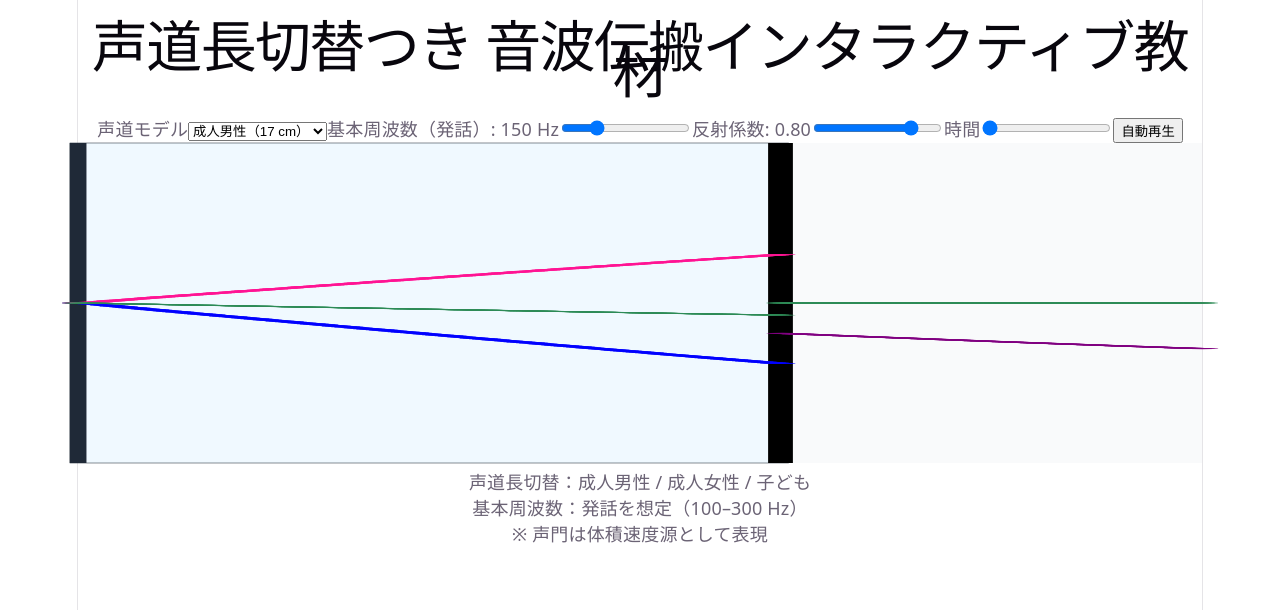
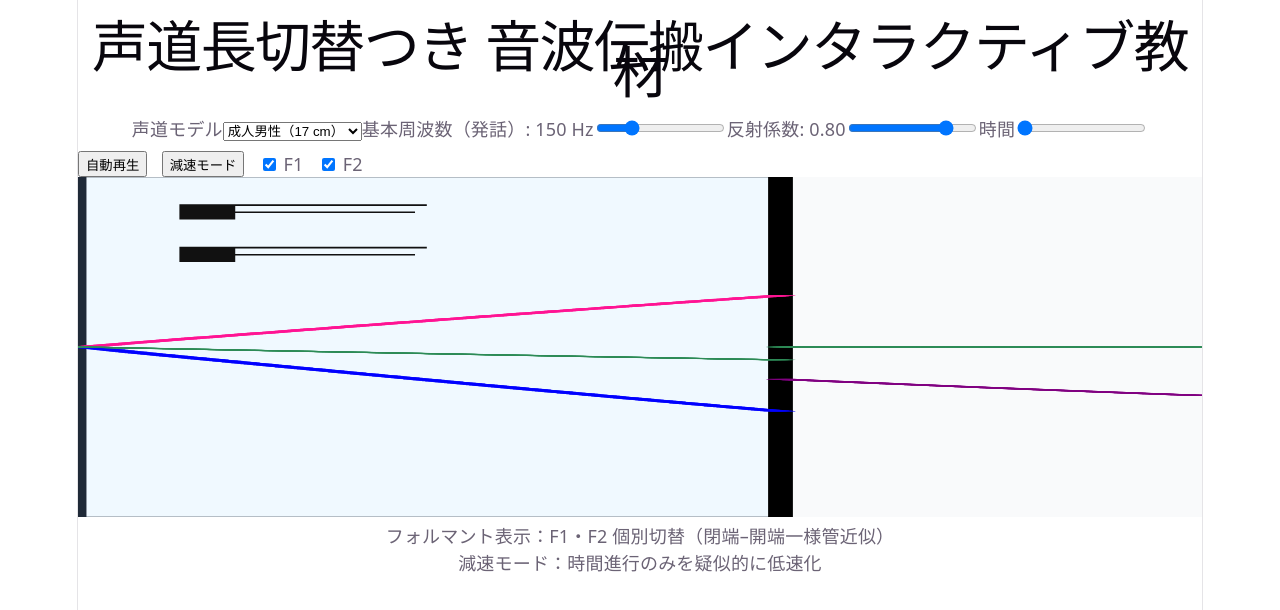
Before and after one commit to gengo22study-web/vocal-tract-wave, a React (Vite) app: page / in a window 1280 px wide. Shown: the top 610 px of the page. Built offline with nearby package versions, Linux system fonts and the light colour scheme.

Commit message:
add individual toggle for F1 and F2 formant display

```diff
--- a/src/App.jsx
+++ b/src/App.jsx
@@ -15,31 +15,35 @@ export default function App() {
   const [tract, setTract] = useState("male");
   const L = TRACT_PRESETS[tract].L;
 
-  const [freq, setFreq] = useState(150); // 発話基本周波数
+  const [freq, setFreq] = useState(150); // 基本周波数（発話）
   const [reflection, setReflection] = useState(0.8);
   const [time, setTime] = useState(0);
   const [playing, setPlaying] = useState(false);
+  const [slow, setSlow] = useState(false); // 疑似減速モード
+
+  // フォルマント表示切替（F1, F2）
+  const [showF1, setShowF1] = useState(true);
+  const [showF2, setShowF2] = useState(true);
+
 
   const omega = 2 * Math.PI * freq;
   const k = omega / c;
 
-  // === 自動再生（時間進行） ===
+  // === 疑似減速付き自動再生 ===
   useEffect(() => {
     if (!playing) return;
+    const dt = slow ? 0.0001 : 0.0005;
     const id = setInterval(() => {
-      setTime(t => (t + 0.0005) % 0.02);
+      setTime(t => (t + dt) % 0.02);
     }, 30);
     return () => clearInterval(id);
-  }, [playing]);
+  }, [playing, slow]);
 
-  // === 空間設定（声道 + 口外余裕） ===
+  // === 空間設定 ===
   const X_MAX = 1.6 * L;
   const x = Array.from({ length: 360 }, (_, i) => (i / 359) * X_MAX);
 
-  /*
-    声門は体積速度源として扱うため、
-    x=0 近傍の音圧振幅をテーパで抑制
-  */
+  // 声門は体積速度源 → 音圧をテーパ表示
   const sourceTaper = xi => 1 - Math.exp(-xi / (0.02 * L));
 
   const incidentRaw = x.map(xi =>
@@ -50,9 +54,7 @@ export default function App() {
   );
 
   const totalRaw = x.map((_, i) => (incidentRaw[i] ?? 0) + (reflectedRaw[i] ?? 0));
-  const transmittedRaw = x.map(xi =>
-    xi > L ? 0.5 * Math.sin(omega * time - k * xi) : null
-  );
+  const transmittedRaw = x.map(xi => xi > L ? 0.5 * Math.sin(omega * time - k * xi) : null);
 
   // === 正規化 ===
   const maxAmp = Math.max(
@@ -66,111 +68,73 @@ export default function App() {
   const total = totalRaw.map(norm);
   const transmitted = transmittedRaw.map(norm);
 
+  // === フォルマント（閉端–開端・一様管近似） ===
+  const F1 = (1 * c) / (4 * L);
+  const F2 = (3 * c) / (4 * L);
   return (
     <div className="container">
       <h1>声道長切替つき 音波伝搬インタラクティブ教材</h1>
 
       <div className="card">
-        {/* 声道長切替 */}
         <label>声道モデル</label>
         <select value={tract} onChange={e => setTract(e.target.value)}>
           {Object.entries(TRACT_PRESETS).map(([key, v]) => (
-            <option key={key} value={key}>
-              {v.label}（{Math.round(v.L * 100)} cm）
-            </option>
+            <option key={key} value={key}>{v.label}（{Math.round(v.L * 100)} cm）</option>
           ))}
         </select>
 
-        {/* 基本周波数 */}
         <label>基本周波数（発話）: {freq} Hz</label>
-        <input
-          type="range"
-          min="100"
-          max="300"
-          step="5"
-          value={freq}
-          onChange={e => setFreq(+e.target.value)}
-        />
+        <input type="range" min="100" max="300" step="5"
+          value={freq} onChange={e => setFreq(+e.target.value)} />
 
         <label>反射係数: {reflection.toFixed(2)}</label>
-        <input
-          type="range"
-          min="0"
-          max="1"
-          step="0.05"
-          value={reflection}
-          onChange={e => setReflection(+e.target.value)}
-        />
+        <input type="range" min="0" max="1" step="0.05"
+          value={reflection} onChange={e => setReflection(+e.target.value)} />
 
         <label>時間</label>
-        <input
-          type="range"
-          min="0"
-          max="0.02"
-          step="0.0002"
-          value={time}
-          onChange={e => setTime(+e.target.value)}
-        />
+        <input type="range" min="0" max="0.02" step="0.0002"
+          value={time} onChange={e => setTime(+e.target.value)} />
 
-        <button onClick={() => setPlaying(p => !p)}>
-          {playing ? "停止" : "自動再生"}
-        </button>
+        <div style={{ display: "flex", flexWrap: "wrap", gap: "0.8rem", marginTop: "0.5rem" }}>
+          <button onClick={() => setPlaying(p => !p)}>{playing ? "停止" : "自動再生"}</button>
+          <button onClick={() => setSlow(s => !s)}>{slow ? "通常速度" : "減速モード"}</button>
+          <label><input type="checkbox" checked={showF1} onChange={e => setShowF1(e.target.checked)} /> F1</label>
+          <label><input type="checkbox" checked={showF2} onChange={e => setShowF2(e.target.checked)} /> F2</label>
+        </div>
       </div>
 
       <svg
         width="100%"
-        height="320"
+        height="340"
         viewBox={`0 -1.2 ${X_MAX} 2.4`}
         preserveAspectRatio="none"
-        style={{ background: "#f9fafb", overflow: "visible" }}
+        style={{ background: "#f9fafb" }}
       >
-        {/* 声道範囲 */}
-        <rect
-          x={0}
-          y={-1.2}
-          width={L}
-          height={2.4}
-          fill="#f0f9ff"
-          stroke="#1f2937"
-          strokeWidth={0.004}
-        />
+        {/* 声道本体 */}
+        <rect x={0} y={-1.2} width={L} height={2.4}
+          fill="#f0f9ff" stroke="#1f2937" strokeWidth={0.004} />
+        <line x1={0} x2={0} y1={-1.2} y2={1.2} stroke="#1f2937" strokeWidth={0.004} />
+        <line x1={L} x2={L} y1={-1.2} y2={1.2} stroke="#000" strokeWidth={0.006} />
 
-        {/* 声門・口唇位置 */}
-        <line
-          x1={0}
-          x2={0}
-          y1={-1.2}
-          y2={1.2}
-          stroke="#1f2937"
-          strokeWidth={0.004}
-        />
-        <line
-          x1={L}
-          x2={L}
-          y1={-1.2}
-          y2={1.2}
-          stroke="#000"
-          strokeWidth={0.006}
-        />
-
-        {x.map((xi, i) => incident[i] !== null && (
-          <circle key={`i${i}`} cx={xi} cy={-incident[i]} r={0.004} fill="blue" />
-        ))}
-        {x.map((xi, i) => reflected[i] !== null && (
-          <circle key={`r${i}`} cx={xi} cy={-reflected[i]} r={0.004} fill="deeppink" />
-        ))}
-        {x.map((xi, i) => total[i] !== null && (
-          <circle key={`t${i}`} cx={xi} cy={-total[i]} r={0.004} fill="seagreen" />
-        ))}
-        {x.map((xi, i) => transmitted[i] !== null && (
-          <circle key={`o${i}`} cx={xi} cy={-transmitted[i]} r={0.004} fill="purple" />
-        ))}
+        {(showF1 || showF2) && (
+          <g>
+            {showF1 && (
+              <text x={0.01} y={-0.9} fontSize={0.15} fill="#111">F1 ≈ {Math.round(F1)} Hz</text>
+            )}
+            {showF2 && (
+              <text x={0.01} y={-0.6} fontSize={0.15} fill="#111">F2 ≈ {Math.round(F2)} Hz</text>
+            )}
+          </g>
+        )}
+        {x.map((xi, i) => incident[i] !== null && <circle key={`i${i}`} cx={xi} cy={-incident[i]} r={0.004} fill="blue" />)}
+        {x.map((xi, i) => reflected[i] !== null && <circle key={`r${i}`} cx={xi} cy={-reflected[i]} r={0.004} fill="deeppink" />)}
+        {x.map((xi, i) => total[i] !== null && <circle key={`t${i}`} cx={xi} cy={-total[i]} r={0.004} fill="seagreen" />)}
+        {x.map((xi, i) => transmitted[i] !== null && <circle key={`o${i}`} cx={xi} cy={-transmitted[i]} r={0.004} fill="purple" />)}
       </svg>
 
       <p className="legend">
-        声道長切替：成人男性 / 成人女性 / 子ども<br />
-        基本周波数：発話を想定（100–300 Hz）<br />
-        ※ 声門は体積速度源として表現
+        フォルマント表示：F1・F2 個別切替（閉端–開端一様管近似）<br />
+        減速モード：時間進行のみを疑似的に低速化
       </p>
     </div>
   );
```
Also changed, not shown: 2 other files (tests, documents, lock files or other folders).
